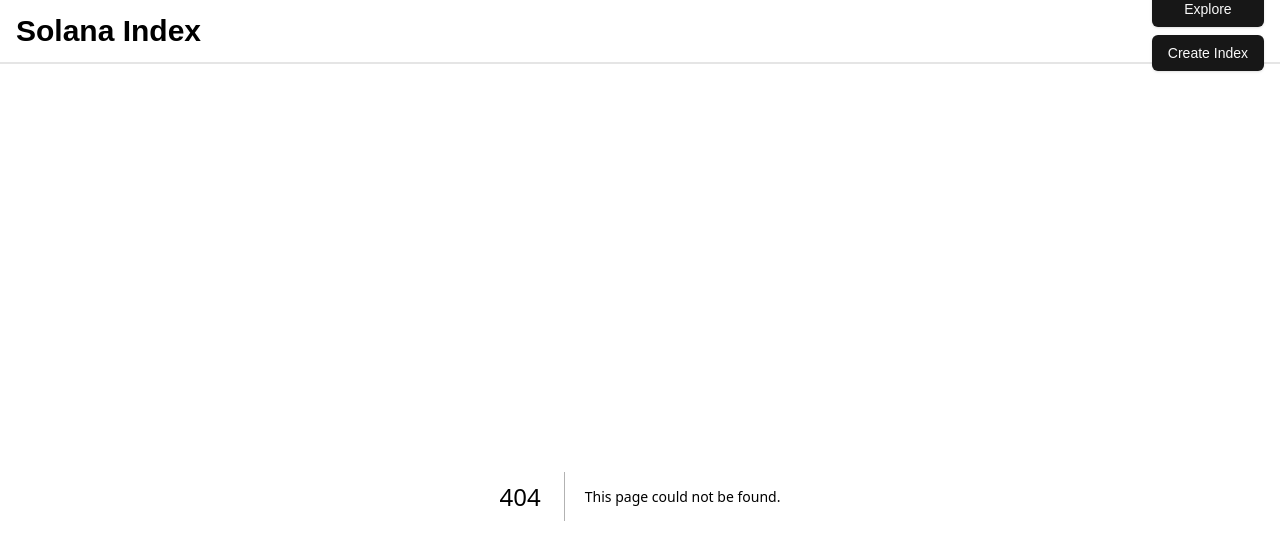
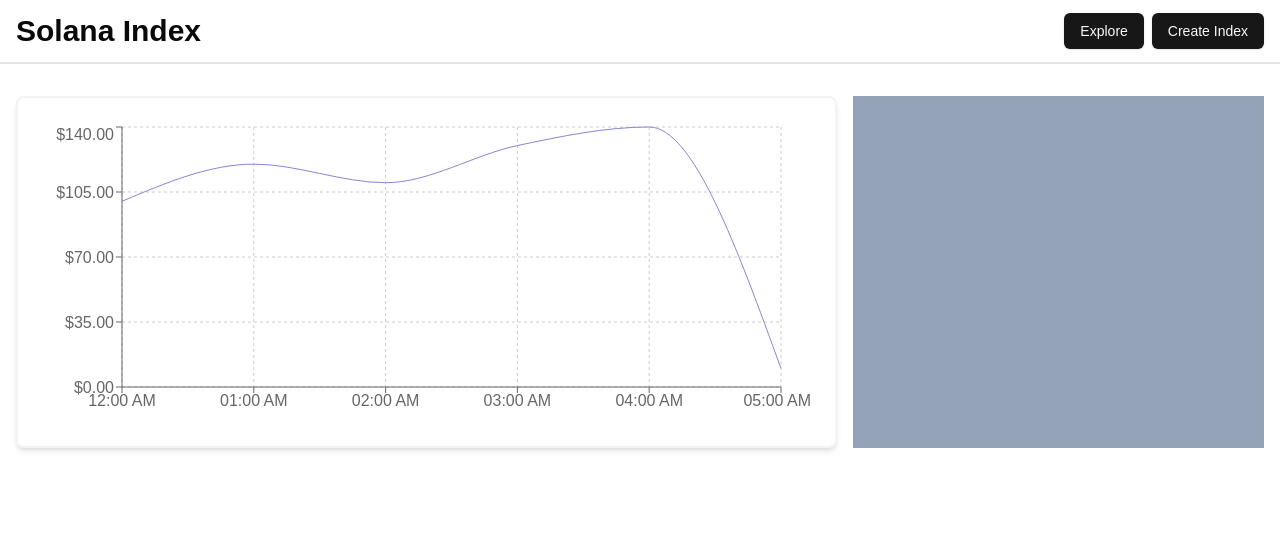
Before and after one commit to aarumi8/sol-index, a Next.js app: page /index/1 in a window 1280 px wide. Before the commit this address had no page. Shown: the top 560 px of the page. Built offline with nearby package versions, Linux system fonts and the light colour scheme.

Commit message:
add price chart

```diff
--- /dev/null
+++ b/app/index/[id]/page.tsx
@@ -0,0 +1,35 @@
+import Container from "@/components/shared/base/container";
+import PriceChart from "@/components/shared/charts/price-chart";
+import { cn } from "@/lib/utils";
+import React from "react";
+
+interface Props {
+    className?: string;
+}
+
+const IndexPage: React.FC<Props> = ({ className }) => {
+    const data = [
+        { date: '2023-01-01T00:00:00', price: 100 },
+        { date: '2023-01-01T01:00:00', price: 120 },
+        { date: '2023-01-01T02:00:00', price: 110 },
+        { date: '2023-01-01T03:00:00', price: 130 },
+        { date: '2023-01-01T04:00:00', price: 140 },
+        { date: '2023-01-01T05:00:00', price: 10 },
+        // ... more data points
+      ];
+
+    return (
+        <div className={cn(className, "")}>
+            <div className="flex flex-col md:flex-row gap-4">
+                <div className="basis-2/3">
+                    <Container>
+                        <PriceChart data={data} />
+                    </Container>
+                </div>
+                <div className="basis-1/3 bg-slate-400"></div>
+            </div>
+        </div>
+    );
+}
+
+export default IndexPage;
--- /dev/null
+++ b/components/shared/charts/price-chart.tsx
@@ -0,0 +1,57 @@
+'use client';
+
+import React from 'react';
+import {
+  ResponsiveContainer,
+  LineChart,
+  Line,
+  XAxis,
+  YAxis,
+  CartesianGrid,
+  Tooltip,
+} from 'recharts';
+
+interface PriceData {
+  date: string;
+  price: number;
+}
+
+interface PriceChartProps {
+  data: PriceData[];
+  className?: string;
+}
+
+const PriceChart: React.FC<PriceChartProps> = ({ data, className }) => {
+  return (
+    <div className={`w-full h-full min-h-[300px] ${className}`}>
+      <ResponsiveContainer width="100%" height="100%">
+        <LineChart
+          data={data}
+          margin={{ top: 5, right: 30, left: 20, bottom: 5 }}
+        >
+          <CartesianGrid strokeDasharray="3 3" />
+          <XAxis
+            dataKey="date"
+            tickFormatter={(tick) => new Date(tick).toLocaleTimeString([], { hour: '2-digit', minute: '2-digit' })}
+          />
+          <YAxis
+            domain={['auto', 'auto']}
+            tickFormatter={(value) => `$${value.toFixed(2)}`}
+          />
+          <Tooltip
+            labelFormatter={(label) => new Date(label).toLocaleString()}
+            formatter={(value: number) => [`$${value.toFixed(2)}`, 'Price']}
+          />
+          <Line
+            type="monotone"
+            dataKey="price"
+            stroke="#8884d8"
+            dot={false}
+          />
+        </LineChart>
+      </ResponsiveContainer>
+    </div>
+  );
+};
+
+export default PriceChart;
--- a/components/shared/nav/nav-links.tsx
+++ b/components/shared/nav/nav-links.tsx
@@ -14,15 +14,15 @@
     const pathname = usePathname();
 
     return (
-        <div className={cn("flex flex-col w-full gap-2", className)}>
+        <div className={cn("flex flex-col md:flex-row w-full md:w-auto gap-2", className)}>
             {pathname !== "/" && (
-                <Link href="/" className="w-full">
-                    <Button className="w-full">Explore</Button>
+                <Link href="/" className="w-full md:w-auto">
+                    <Button className="w-full md:w-auto">Explore</Button>
                 </Link>
             )}
             {pathname !== "/create" && (
-                <Link href="/create" className="w-full">
-                    <Button className="w-full">Create Index</Button>
+                <Link href="/create" className="w-full md:w-auto">
+                    <Button className="w-full md:w-auto">Create Index</Button>
                 </Link>
             )}
         </div>
--- a/package.json
+++ b/package.json
@@ -19,8 +19,10 @@
     "lucide-react": "^0.447.0",
     "next": "14.2.14",
     "react": "^18",
+    "react-charts": "2.0.0-beta.7",
     "react-dom": "^18",
     "react-hook-form": "^7.53.0",
+    "recharts": "^2.12.7",
     "tailwind-merge": "^2.5.2",
     "tailwindcss-animate": "^1.0.7",
     "vaul": "^1.0.0",
```
Also changed, not shown: 1 other file (tests, documents, lock files or other folders).
